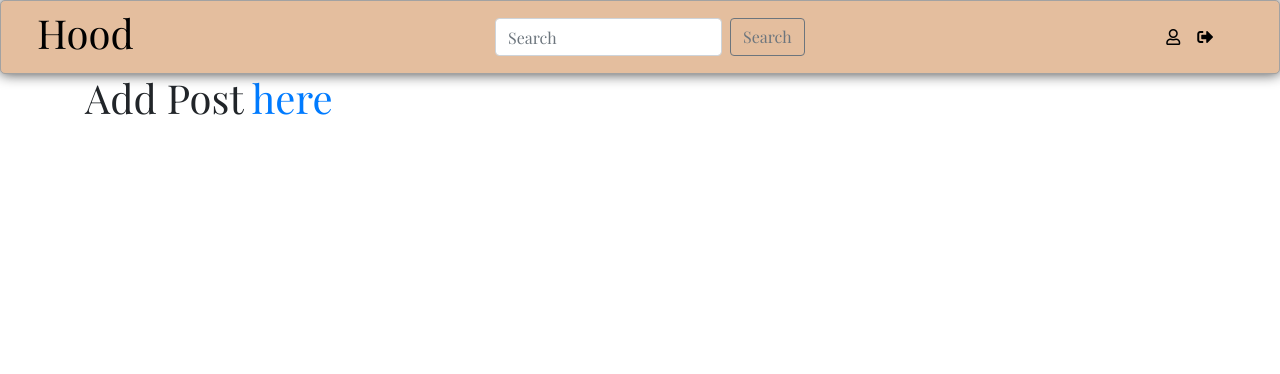
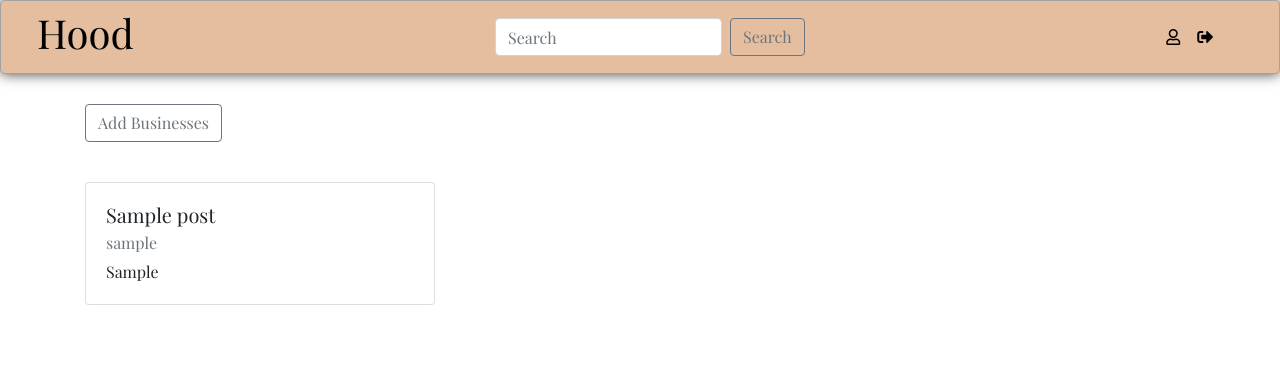
Before and after one commit to Ronyonka/hood, a Django app: page /posts/ in a window 1280 px wide. Shown: the top 374 px of the page. Run offline with Django 3.2, Linux system fonts and the light colour scheme; a user stored in the database is signed in; tables that the repository leaves empty hold one stand-in row (values such as "Sample post"); some libraries are stand-ins or nearby versions.

Commit message:
added posts

```diff
--- a/hood/templates/posts.html
+++ b/hood/templates/posts.html
@@ -1,6 +1,26 @@
 {% extends 'base.html' %}
 {% block content %}
 <div class="container">
-    <h1>Add Post <a href="{% url 'new_posts' %}">here</a></h1>
+    {% if posts %}
+    <div class="something" style="padding-top:30px;">
+            <a href="{% url 'new_posts' %}" class="btn btn-outline-secondary text-center" >Add Businesses </a>
+    </div>
+    <div class="row" style="padding-top:40px;">
+        {% for post in posts %}
+        <div class="col-md-4 col-sm-12">
+            <div class="card" style="width: 100%;">
+                    <div class="card-body">
+                        <h5 class="card-title">{{post.title}}</h5>
+                        <h6 class="card-subtitle mb-2 text-muted">{{post.author}}</h6>
+                        <p class="card-text">{{post.post}}</p>
+                    </div>
+                    </div>
+        </div>
+        {% endfor %}
+    </div>
+    {% else %}
+    <h1 style="padding-top:40px;">No Posts <a href="{% url 'new_posts' %}" class="btn btn-outline-secondary">Add One</a></h1>
+    {% endif %}
+
 </div>
 {% endblock %}
--- a/hood/views.py
+++ b/hood/views.py
@@ -121,4 +121,6 @@ def new_posts(request):
 
 @login_required
 def posts(request):
-   return render(request, 'posts.html')
+   profile = Profile.objects.get(user = request.user)
+   posts = Posts.objects.filter(hood = profile.hood)
+   return render(request, 'posts.html',{'profile':profile,'posts':posts})
```
Also changed, not shown: hood/templates/business.html (+5 -2 lines).
